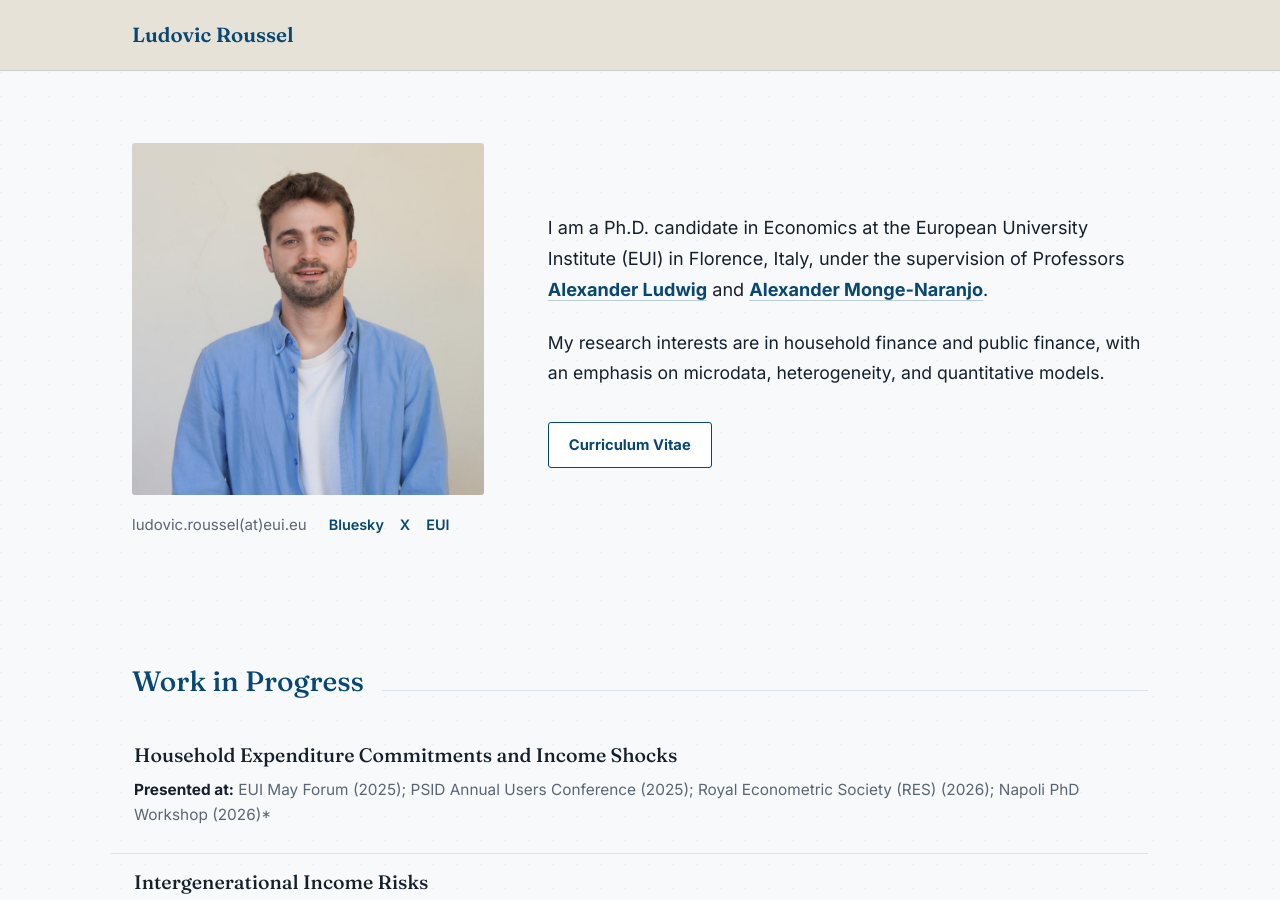
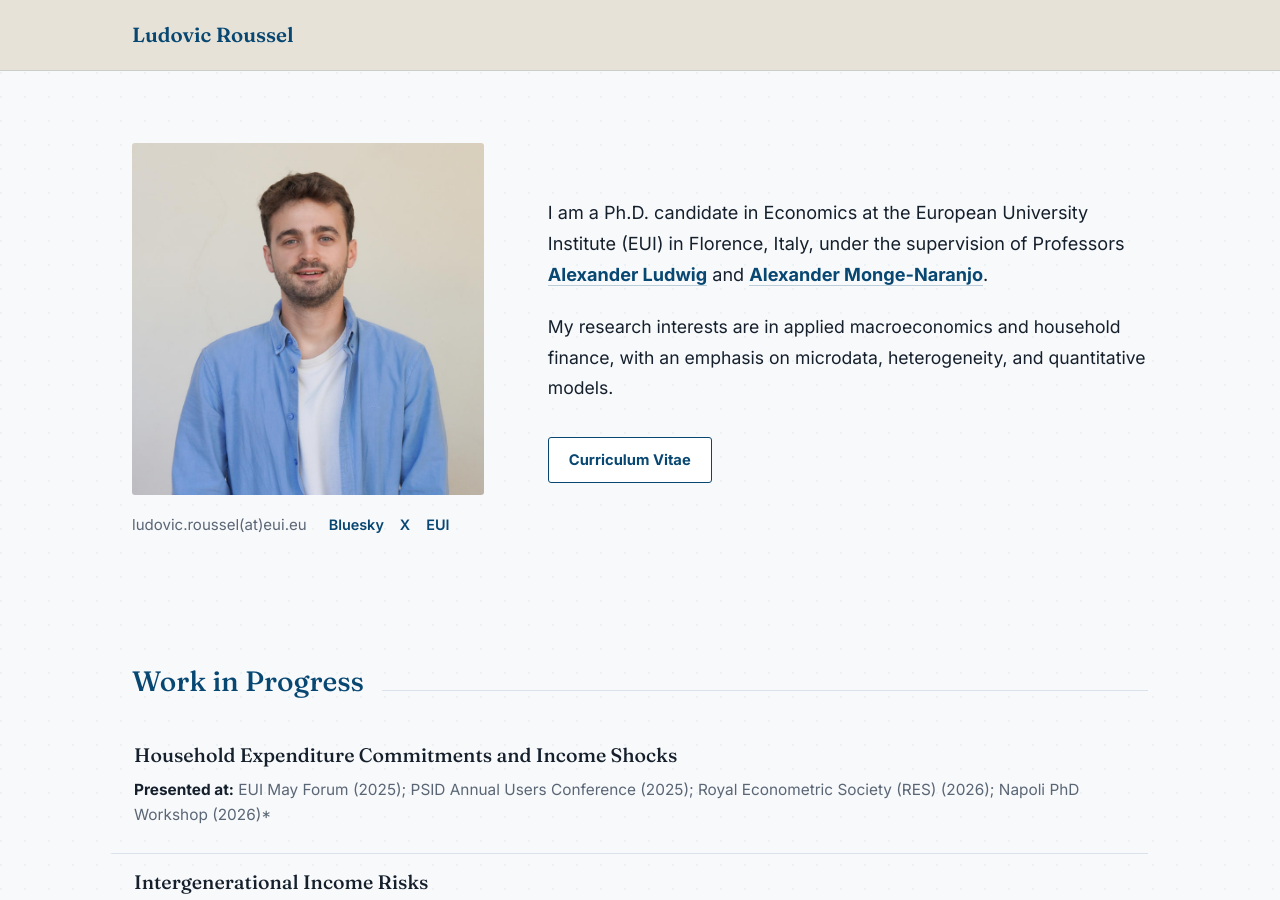
Before and after one commit to LudovicRoussel/ludovicroussel.github.io, a Jekyll site: the page built from index.md, in a window 1280 px wide and 900 px high. Built offline with Jekyll 4.4.1, drawn with Linux system fonts in a browser that asks for light colours.

Commit message:
Update homepage research interests

```diff
--- a/index.md
+++ b/index.md
@@ -10,7 +10,7 @@ title: "Ludovic Roussel"
         I am a Ph.D. candidate in Economics at the European University Institute (EUI) in Florence, Italy, under the supervision of Professors <strong><a href="https://alexander-ludwig.com/" target="_blank" rel="noopener">Alexander Ludwig</a></strong> and <strong><a href="https://alexandermonge.com/" target="_blank" rel="noopener">Alexander Monge-Naranjo</a></strong>.
       </p>
       <p class="announce">
-        My research interests are in household finance and public finance, with an emphasis on microdata, heterogeneity, and quantitative models.
+        My research interests are in applied macroeconomics and household finance, with an emphasis on microdata, heterogeneity, and quantitative models.
       </p>
       <div class="cta-row">
         <a class="btn btn-primary" href="{{ site.baseurl }}/assets/CV_Roussel_Ludovic.pdf" target="_blank" rel="noopener">Curriculum Vitae</a>
```
